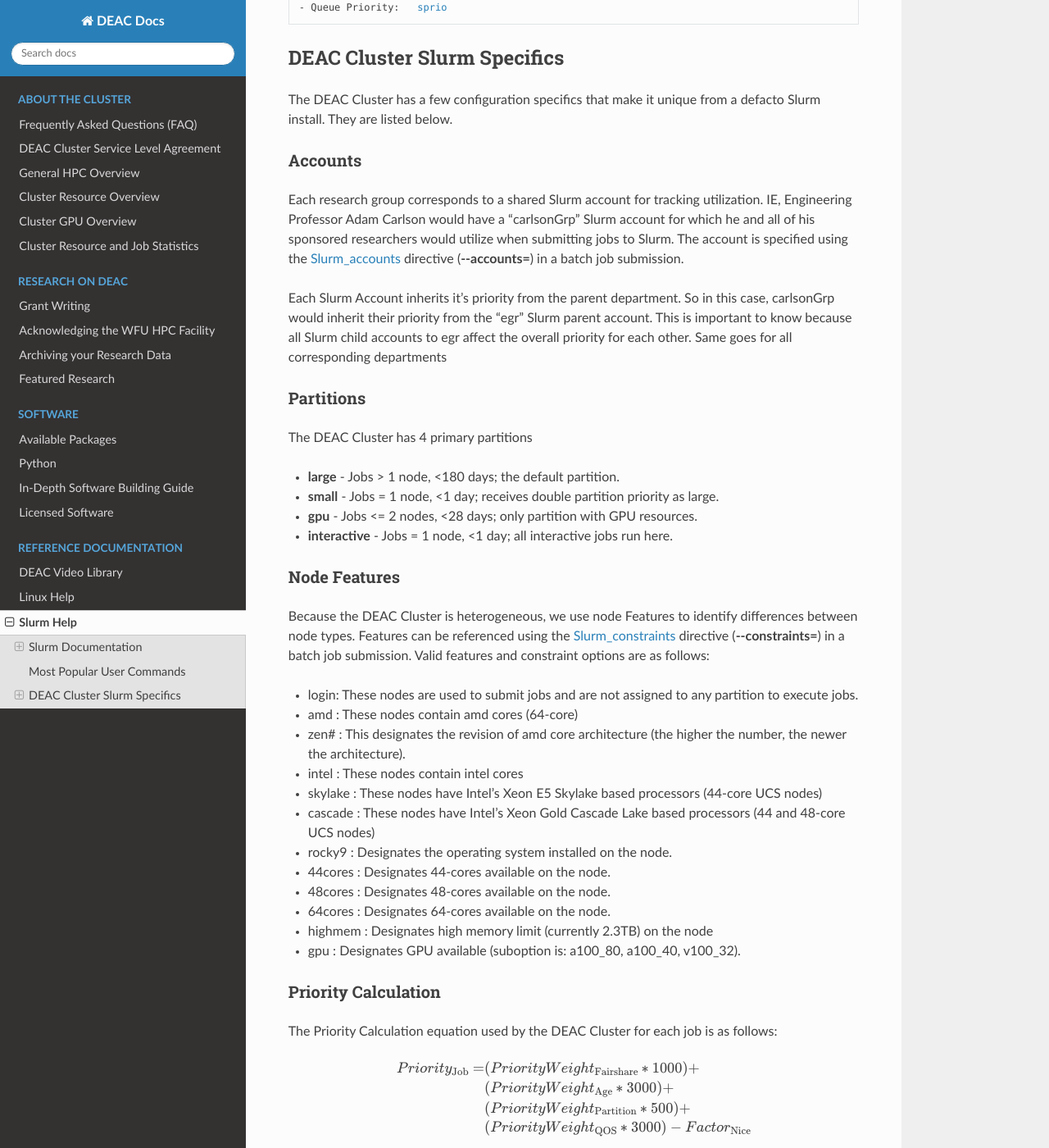
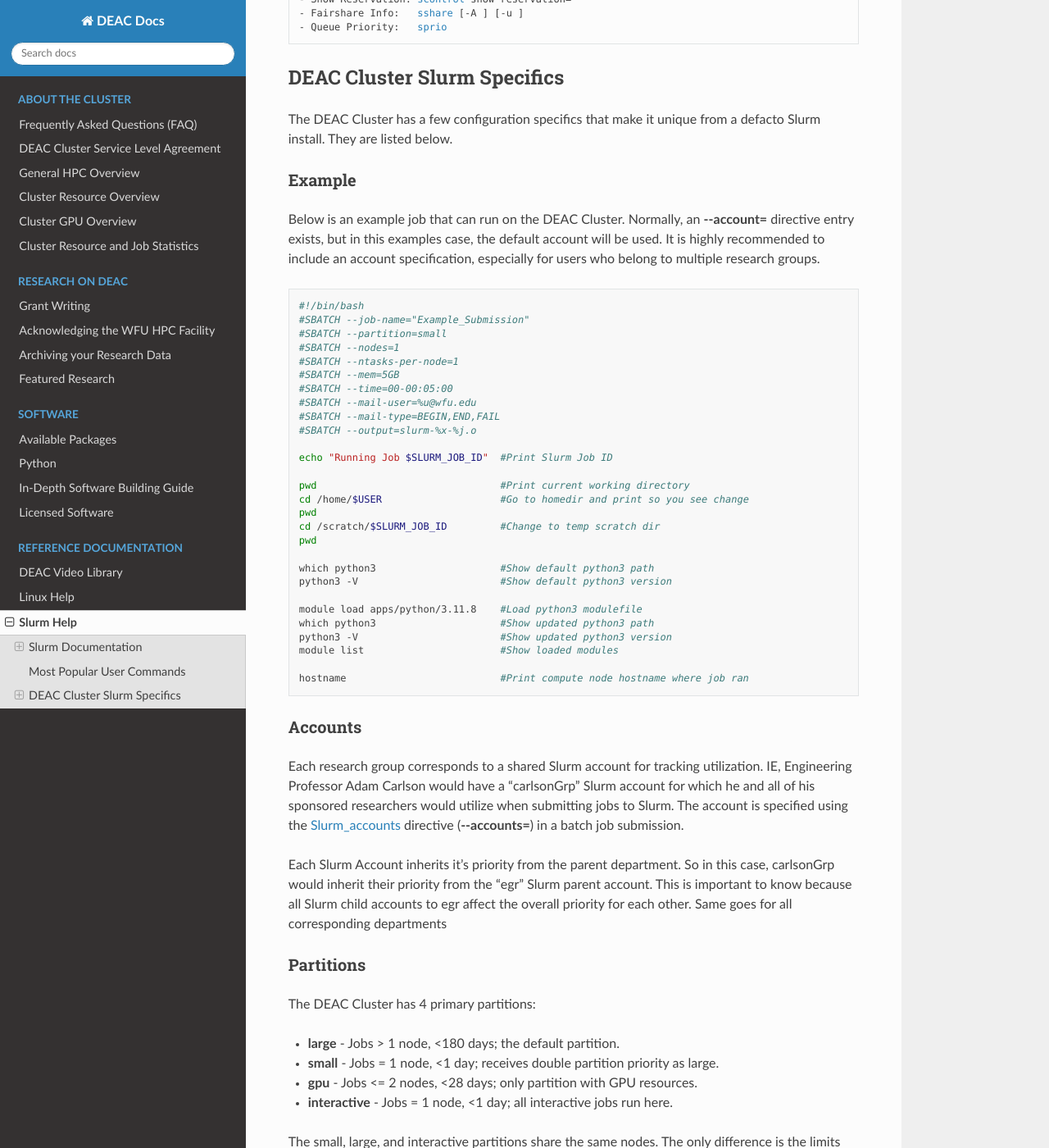
Before and after one commit to WFU-HPC/deac-docs, a Sphinx documentation site: the page built from source/reference-slurm.rst, in a window 1280 px wide and 1400 px high, scrolled down 1709 px. Shown: the whole window at 82% size. Built offline with Sphinx 7.4.7 and the Read the Docs theme 3.1.0, drawn with Linux system fonts in a browser that asks for light colours; some of the changed text lies outside the part shown.

Commit message:
Updating index order for references

```diff
--- a/source/reference-slurm.rst
+++ b/source/reference-slurm.rst
@@ -99,6 +99,44 @@ DEAC Cluster Slurm Specifics
 
 The DEAC Cluster has a few configuration specifics that make it unique from a defacto Slurm install. They are listed below.
 
+.. _sec.slurm.deac.example:
+
+Example
+-------
+
+Below is an example job that can run on the DEAC Cluster. Normally, an **\-\-account=** directive entry exists, but in this examples case, the default account will be used. It is highly recommended to include an account specification, especially for users who belong to multiple research groups.
+
+.. code-block:: bash
+
+     #!/bin/bash
+     #SBATCH --job-name="Example_Submission"
+     #SBATCH --partition=small
+     #SBATCH --nodes=1
+     #SBATCH --ntasks-per-node=1
+     #SBATCH --mem=5GB
+     #SBATCH --time=00-00:05:00
+     #SBATCH --mail-user=%u@wfu.edu
+     #SBATCH --mail-type=BEGIN,END,FAIL
+     #SBATCH --output=slurm-%x-%j.o
+
+     echo "Running Job $SLURM_JOB_ID"  #Print Slurm Job ID
+
+     pwd                               #Print current working directory
+     cd /home/$USER                    #Go to homedir and print so you see change
+     pwd
+     cd /scratch/$SLURM_JOB_ID         #Change to temp scratch dir
+     pwd
+
+     which python3                     #Show default python3 path
+     python3 -V                        #Show default python3 version
+
+     module load apps/python/3.11.8    #Load python3 modulefile
+     which python3                     #Show updated python3 path
+     python3 -V                        #Show updated python3 version
+     module list                       #Show loaded modules
+
+     hostname                          #Print compute node hostname where job ran
+
 .. _sec.slurm.deac.accounts:
 
 Accounts
@@ -113,13 +151,14 @@ Each Slurm Account inherits it's priority from the parent department. So in this
 Partitions
 ----------
 
-The DEAC Cluster has 4 primary partitions
+The DEAC Cluster has 4 primary partitions:
 
 * **large** - Jobs > 1 node, <180 days; the default partition.
 * **small** - Jobs = 1 node, <1 day; receives double partition priority as large.
 * **gpu** - Jobs <= 2 nodes, <28 days; only partition with GPU resources.
 * **interactive** - Jobs = 1 node, <1 day; all interactive jobs run here.
 
+The small, large, and interactive partitions share the same nodes. The only difference is the limits set by running jobs, and the priority assigned to each job upon submission. The GPU partition is comprised of GPU nodes, which can also be found in the interactive partition.
 
 .. _sec.slurm.deac.features:
 
```
